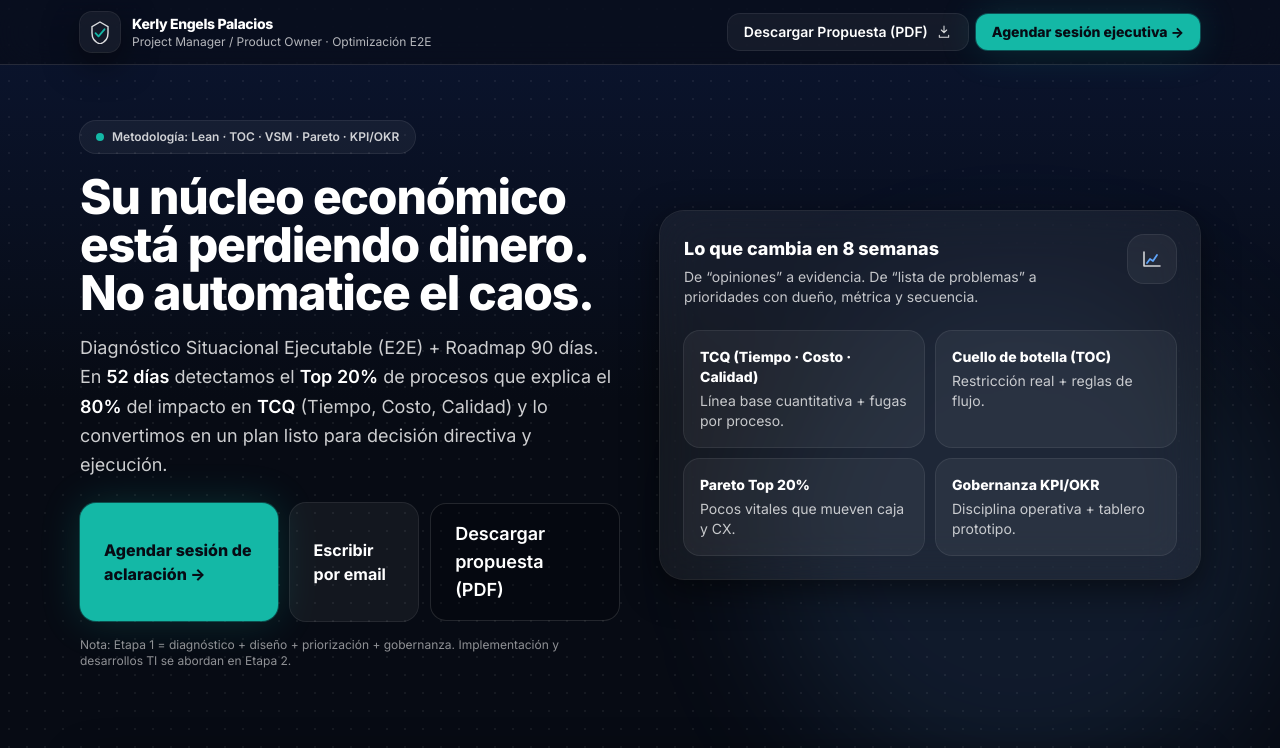
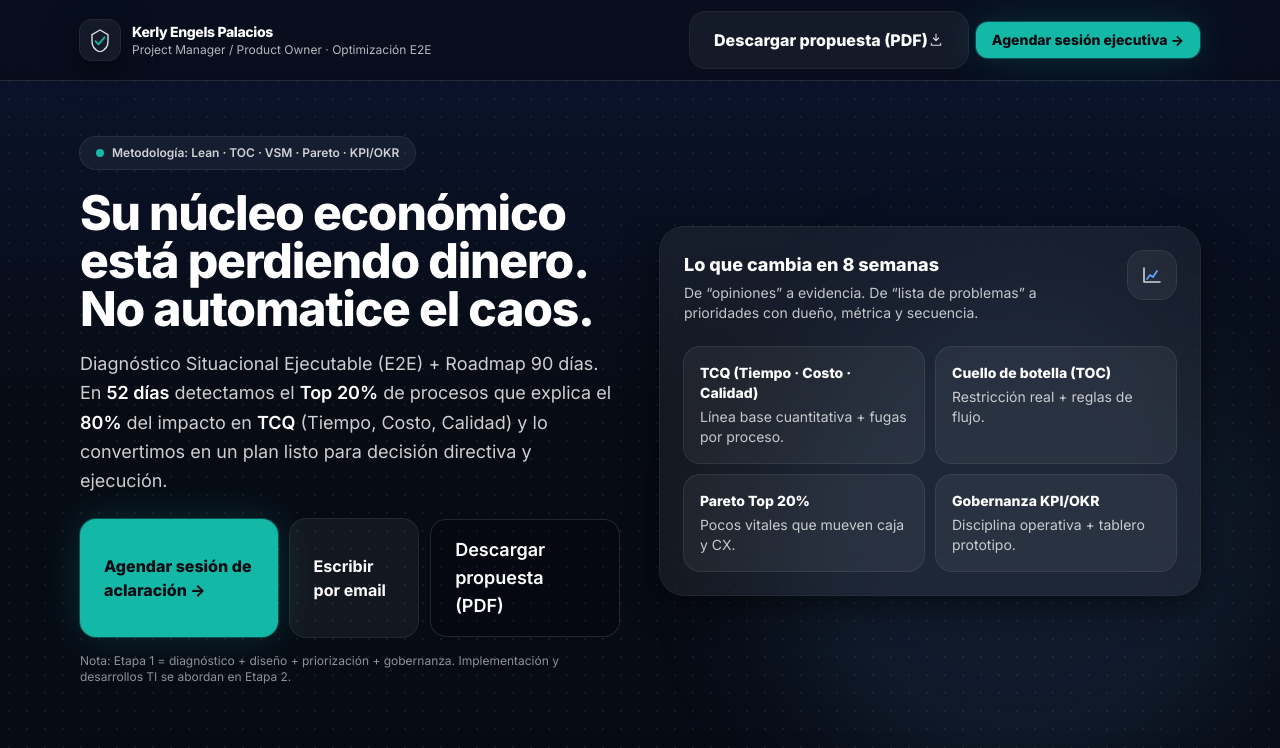
Before and after one commit to kerlypt05/landing-diagnostico, a plain HTML site: page index.html in a window 1280 px wide. Shown: the top 748 px of the page. Drawn offline with nearby package versions, Linux system fonts and the light colour scheme.

Commit message:
Update index.html

```diff
--- a/index.html
+++ b/index.html
@@ -65,9 +65,9 @@
       </a>
 
       <div class="flex items-center gap-2">
-        <a href="Propuesta_comercial.pdf" download
-           class="hidden sm:inline-flex items-center gap-2 rounded-xl bg-white/5 px-4 py-2 text-sm font-semibold ring-1 ring-line hover:bg-white/10 transition">
-          <span>Descargar Propuesta (PDF)</span>
+        <a href="assets/Propuesta_comercial.pdf" download
+   class="inline-flex items-center justify-center rounded-2xl px-6 py-4 font-extrabold bg-white/5 ring-1 ring-white/10 hover:bg-white/10">
+  Descargar propuesta (PDF)</span>
           <svg class="h-4 w-4" viewBox="0 0 24 24" fill="none" aria-hidden="true">
             <path d="M12 3v10m0 0l4-4m-4 4l-4-4M5 17v3h14v-3" stroke="rgba(255,255,255,.85)" stroke-width="1.6" stroke-linecap="round" stroke-linejoin="round"/>
           </svg>
```
